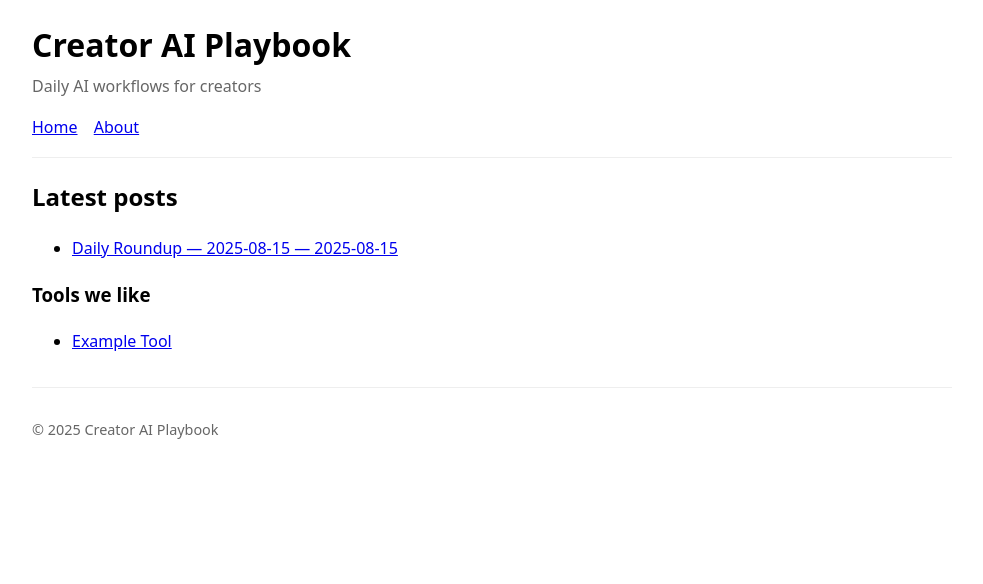
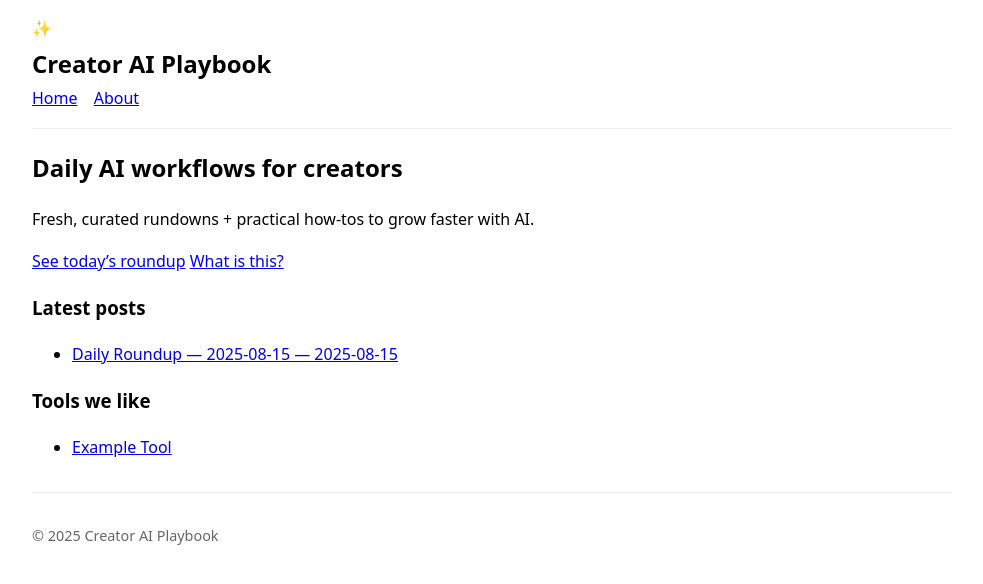
Before and after one commit to Ravidhog/creatoraiplaybook, a plain HTML site: page index.html in a window 1280 px wide. Shown: the whole page, without its empty margins (148-1131 px from the left). Drawn offline with Linux system fonts and the light colour scheme.

Commit message:
Update index.html

```diff
--- a/index.html
+++ b/index.html
@@ -5,33 +5,62 @@
   <meta name="viewport" content="width=device-width, initial-scale=1" />
   <title>Creator AI Playbook</title>
   <link rel="stylesheet" href="styles.css" />
+  <meta name="color-scheme" content="light dark">
+  <link rel="preconnect" href="https://fonts.googleapis.com">
+  <link href="https://fonts.googleapis.com/css2?family=Inter:wght@400;600;800&display=swap" rel="stylesheet">
 </head>
 <body>
-  <header>
-    <h1>Creator AI Playbook</h1>
-    <p class="tagline">Daily AI workflows for creators</p>
-    <nav>
-      <a href="index.html">Home</a>
-      <a href="about.html">About</a>
-    </nav>
-  </header>
+  <!-- Hero -->
+  <section class="hero">
+    <div class="hero__bg"></div>
+    <header class="wrap hero__header">
+      <div class="brand">
+        <div class="brand__logo">✨</div>
+        <h1 class="brand__title">Creator AI Playbook</h1>
+      </div>
+      <nav class="nav">
+        <a class="nav__link" href="index.html">Home</a>
+        <a class="nav__link" href="about.html">About</a>
+      </nav>
+    </header>
 
-  <main>
-    <div id="ad-slot"></div>
-    <h2>Latest posts</h2>
-    <ul id="post-list">
-    </ul>
+    <div class="wrap hero__content">
+      <h2 class="hero__title">Daily AI workflows for creators</h2>
+      <p class="hero__subtitle">Fresh, curated rundowns + practical how‑tos to grow faster with AI.</p>
+      <div class="hero__actions">
+        <a class="btn btn--primary" href="#latest">See today’s roundup</a>
+        <a class="btn btn--ghost" href="about.html">What is this?</a>
+      </div>
+    </div>
+  </section>
+
+  <!-- Main -->
+  <main class="wrap main">
+    <section id="latest" class="panel">
+      <div class="panel__header">
+        <h3 class="panel__title">Latest posts</h3>
+      </div>
+      <ul id="post-list" class="cards">
+        <!-- Filled by scripts/site.js -->
+      </ul>
+      <div id="ad-slot" class="ad-slot"></div>
+    </section>
+
+    <aside class="panel">
+      <div class="panel__header">
+        <h3 class="panel__title">Tools we like</h3>
+      </div>
+      <ul id="affiliates" class="links"></ul>
+    </aside>
   </main>
 
-  <aside>
-    <h3>Tools we like</h3>
-    <ul id="affiliates"></ul>
-  </aside>
-
-  <footer>
-    <p>&copy; 2025 Creator AI Playbook</p>
+  <footer class="wrap footer">
+    <p>© <span id="year"></span> Creator AI Playbook</p>
   </footer>
 
+  <script>
+    document.getElementById('year').textContent = new Date().getFullYear();
+  </script>
   <script src="scripts/site.js"></script>
 </body>
 </html>
```
